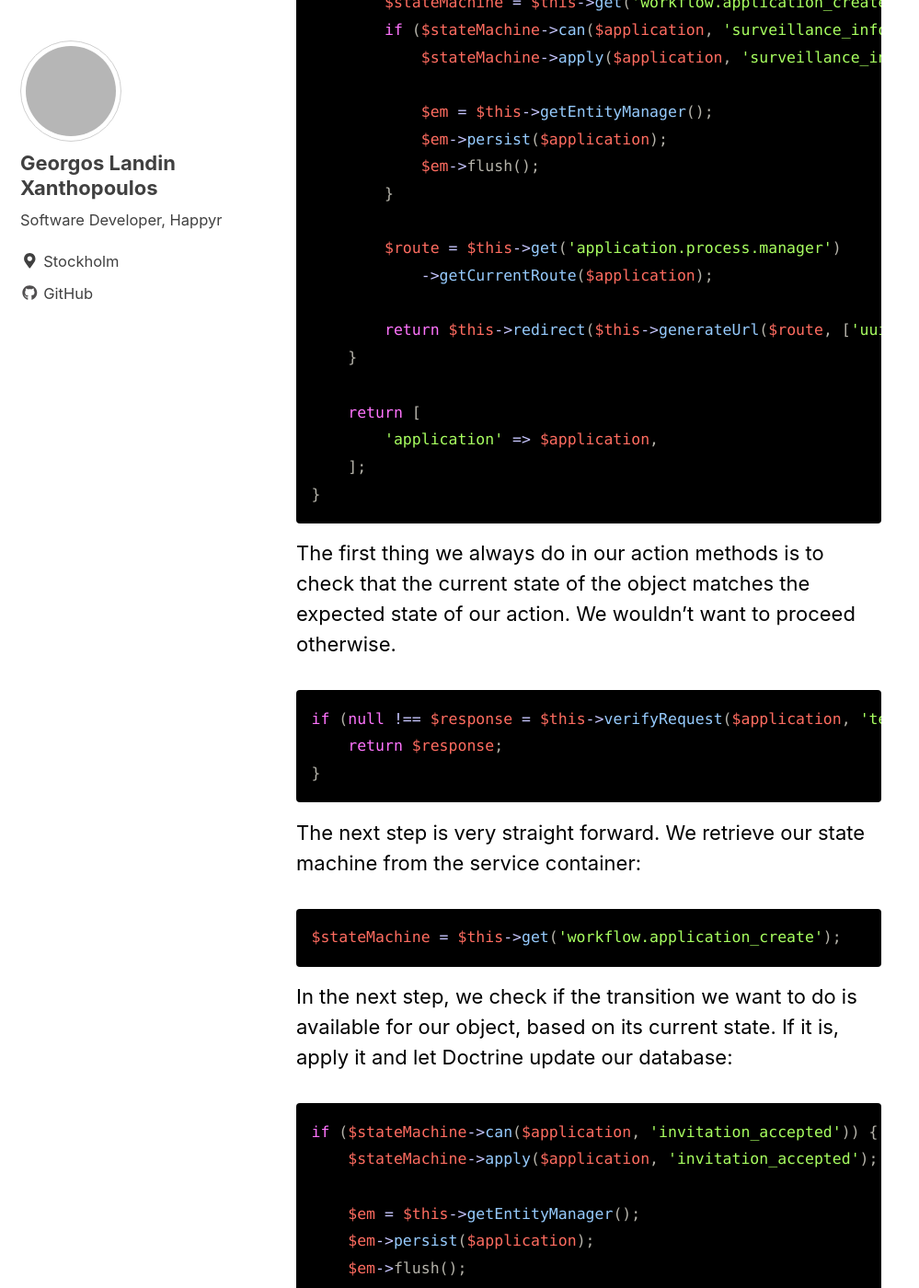
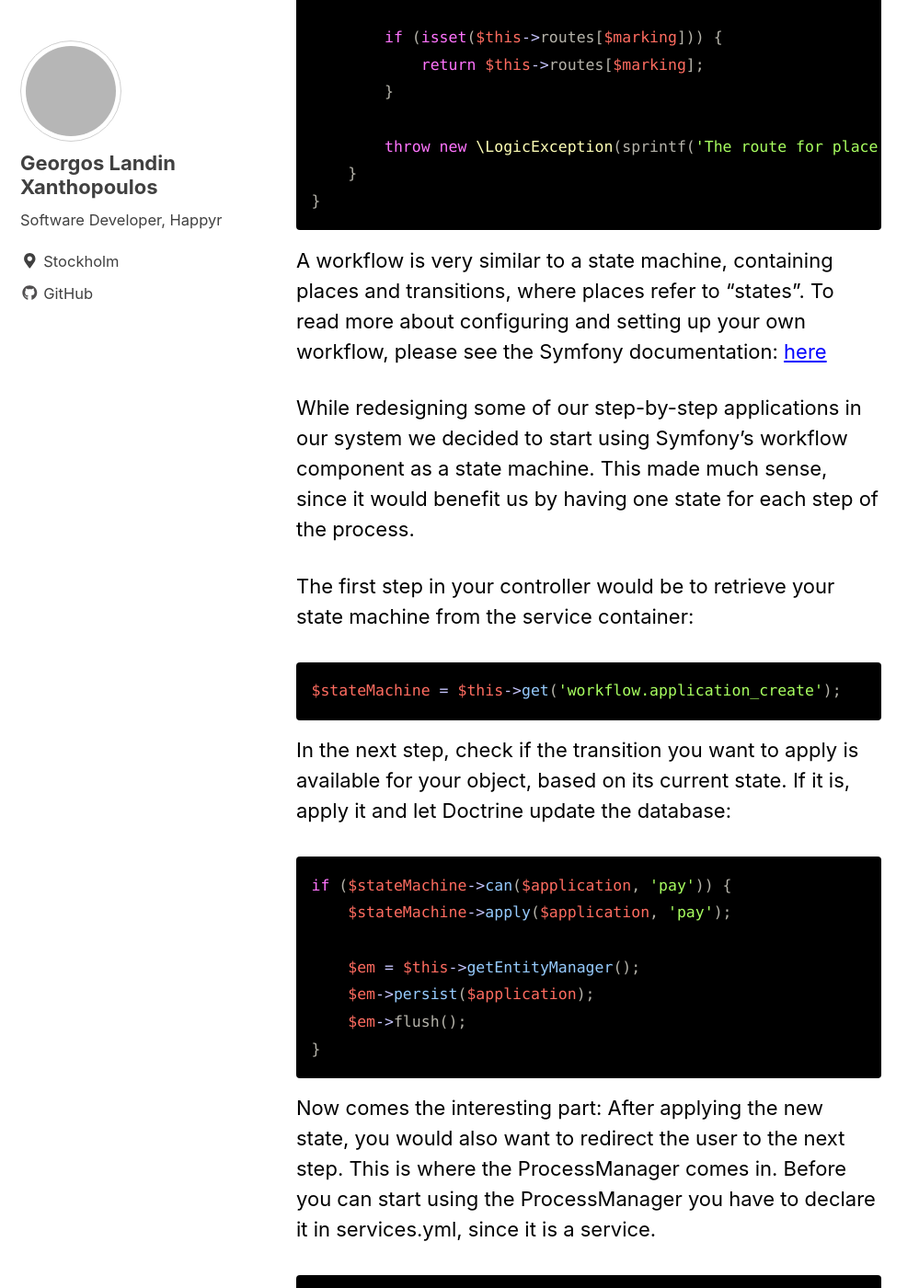
Before and after one commit to Happyr/developer.happyr.com, a Jekyll site: the page built from _posts/2018-02-02-workflow-process-manager.md, in a window 1280 px wide and 1400 px high, scrolled down 1624 px. Shown: the whole window at 92% size, without its empty margins (0-999 px from the left). Built offline with Jekyll 4.4.1, drawn with Linux system fonts in a browser that asks for light colours; nearby versions of some CDN libraries; comment, search, counter and statistics services are not loaded; some of the changed text lies outside the part shown; grey boxes are pictures that could not be loaded.

Commit message:
Re arranged the post, added teaser image

```diff
--- a/_posts/2018-02-02-workflow-process-manager.md
+++ b/_posts/2018-02-02-workflow-process-manager.md
@@ -1,89 +1,17 @@
 ---
-title: Using a process manager with the workflow component
+title: Manage your workflows efficiently
 author: Georgos Landin Xanthopoulos
 date: '2018-02-02 15:06:47 +0200'
 header:
-  image: "images/posts/little-man-hacker.jpg"
-  teaser: images/posts/little-man-hacker.jpg
+  teaser: images/posts/teaser2.jpg
   caption: "Photo credit: [**The Preiser Project**](https://www.flickr.com/photos/thepreiserproject/)"
 categories:
 - Symfony
 ---
 
-A workflow is very similar to a state machine, containing places and transitions, where places refer to "states".
-To read more about configuring and setting up your own workflow, please see the Symfony documentation:[here](https://symfony.com/doc/current/components/workflow.html)
-
-While redesigning some of our step-by-step applications in our system we decided to start using Symfony's workflow component as a state machine.
-This made much sense, since it would benefit us by having one state for each step of the process.
-
-Here is an example of how the entire flow could look like:
-![]images/posts/workflow.jpg
-
-Below you can see a typical controller action that is responsible for one of the steps in the application process:
-
-{% highlight php %}
-
-public function infoAction(LightWeightApplication $application, Request $request)
-{
-    if (null !== $response = $this->verifyRequest($application, 'surveillance_info')) {
-        return $response;
-    }
-
-    if ($request->isMethod('POST')) {
-        $stateMachine = $this->get('workflow.application_create');
-        if ($stateMachine->can($application, 'surveillance_info_completed')) {
-            $stateMachine->apply($application, 'surveillance_info_completed');
-
-            $em = $this->getEntityManager();
-            $em->persist($application);
-            $em->flush();
-        }
-
-        $route = $this->get('application.process.manager')
-            ->getCurrentRoute($application);
-
-        return $this->redirect($this->generateUrl($route, ['uuid' => $application->getUuid()]));
-    }
-
-    return [
-        'application' => $application,
-    ];
-}
-
-{% endhighlight %}
-
-The first thing we always do in our action methods is to check that the current state of the object matches the expected state of our action.
-We wouldn't want to proceed otherwise.
-{% highlight php%}
-
-if (null !== $response = $this->verifyRequest($application, 'test')) {
-    return $response;
-}
-{% endhighlight%}
-
-The next step is very straight forward. We retrieve our state machine from the service container:
-{% highlight php%}
-$stateMachine = $this->get('workflow.application_create');
-{% endhighlight %}
-
-In the next step, we check if the transition we want to do is available for our object, based on its current state.
-If it is, apply it and let Doctrine update our database:
-{% highlight php%}
-
-if ($stateMachine->can($application, 'invitation_accepted')) {
-    $stateMachine->apply($application, 'invitation_accepted');
-
-    $em = $this->getEntityManager();
-    $em->persist($application);
-    $em->flush();
-}
-
-{% endhighlight %}
-
-Now comes the interesting part:
-After applying the new state, we also want to redirect the user to the next step. This is where the ProcessManager comes in.
-The ProcessManager is responsible for mapping states with controller routes. This makes it easy for us to know which
-controller action that is next in line and ready to be executed.
+This post will cover how to use a ProcessManger class together with Symfony's workflow component.
+The ProcessManager is responsible for mapping states with controller routes. This makes it easy for you to know which
+controller action that is next in line and ready to be executed. The ProcessManager class looks like this:
 
 {% highlight php%}
 class ProcessManager
@@ -135,7 +63,35 @@
 
 {% endhighlight %}
 
-Since our ProcessManager is a service we declare it in our services.yml:
+A workflow is very similar to a state machine, containing places and transitions, where places refer to "states".
+To read more about configuring and setting up your own workflow, please see the Symfony documentation: [here](https://symfony.com/doc/current/components/workflow.html)
+
+While redesigning some of our step-by-step applications in our system we decided to start using Symfony's workflow component as a state machine.
+This made much sense, since it would benefit us by having one state for each step of the process.
+
+
+The first step in your controller would be to retrieve your state machine from the service container:
+{% highlight php%}
+$stateMachine = $this->get('workflow.application_create');
+{% endhighlight %}
+
+In the next step, check if the transition you want to apply is available for your object, based on its current state.
+If it is, apply it and let Doctrine update the database:
+{% highlight php%}
+
+if ($stateMachine->can($application, 'pay')) {
+    $stateMachine->apply($application, 'pay');
+
+    $em = $this->getEntityManager();
+    $em->persist($application);
+    $em->flush();
+}
+
+{% endhighlight %}
+
+Now comes the interesting part:
+After applying the new state, you would also want to redirect the user to the next step. This is where the ProcessManager comes in.
+Before you can start using the ProcessManager you have to declare it in services.yml, since it is a service.
 {% highlight php%}
 services:
 
@@ -144,21 +100,23 @@
     arguments:
       - "@workflow.application_create"
       -
-        surveillance_info: 'user_surveillance_info'
-        start: 'user_surveillance_start'
-        job_interests: 'user_surveillance_job_interests'
-        test_information: 'user_surveillance_test_information'
-        test: 'user_surveillance_before_test'
-        surveillance_done: 'user_surveillance_test_done'
+        create_account: 'register'
+        payment: 'pay'
+        done: 'done'
 
 {% endhighlight %}
 
 The argument sent to the ProcessManager is the specific workflow that we want our ProcessManager to handle.
 
-As we can see in the declaration above, each state has a route name assigned to it. Each route name refers to a specific
+<p>As we can see in the declaration above, each state has a route name assigned to it. For an example:
+The state <mark>create_account</mark> is mapped to the <mark>'register'</mark> route name.
+
+</p>
+
+Each route name refers to a specific
 controller action, and this is handled by [annotations](http://symfony.com/doc/current/bundles/SensioFrameworkExtraBundle/annotations/routing.html).
-Therefore by calling getCurrentRoute() in our actions we can safely say that we are executing the correct controller,
-and that the user is redirected to the correct page.
+<p>Therefore by using the ProcessManager in your controller you can safely say that you're are executing the correct controller,
+and that the user is redirected to the correct page. </p>
 
 {% highlight php %}
 
@@ -169,3 +127,35 @@
 return $this->redirect($this->generateUrl($route, ['uuid' => $application->getUuid()]));
 
 {% endhighlight%}
+
+A final example of a controller action would look like this:
+
+{% highlight php %}
+
+public function paymentAction(LightWeightApplication $application, Request $request)
+{
+
+    // Create your form here
+
+    if ($request->isMethod('POST')) {
+        $stateMachine = $this->get('workflow.application_create');
+        if ($stateMachine->can($application, 'payment')) {
+            $stateMachine->apply($application, 'payment');
+
+            $em = $this->getEntityManager();
+            $em->persist($application);
+            $em->flush();
+        }
+
+        $route = $this->get('application.process.manager')
+            ->getCurrentRoute($application);
+
+        return $this->redirect($this->generateUrl($route, ['uuid' => $application->getUuid()]));
+    }
+
+    return [
+        'application' => $application,
+    ];
+}
+
+{% endhighlight %}
```
Also changed, not shown: images/posts/teaser2.jpg (added).
